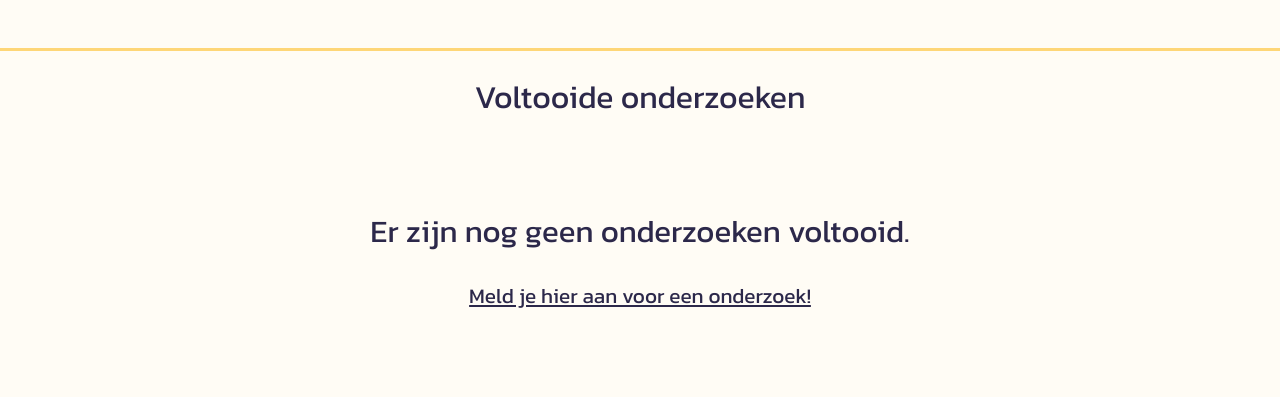
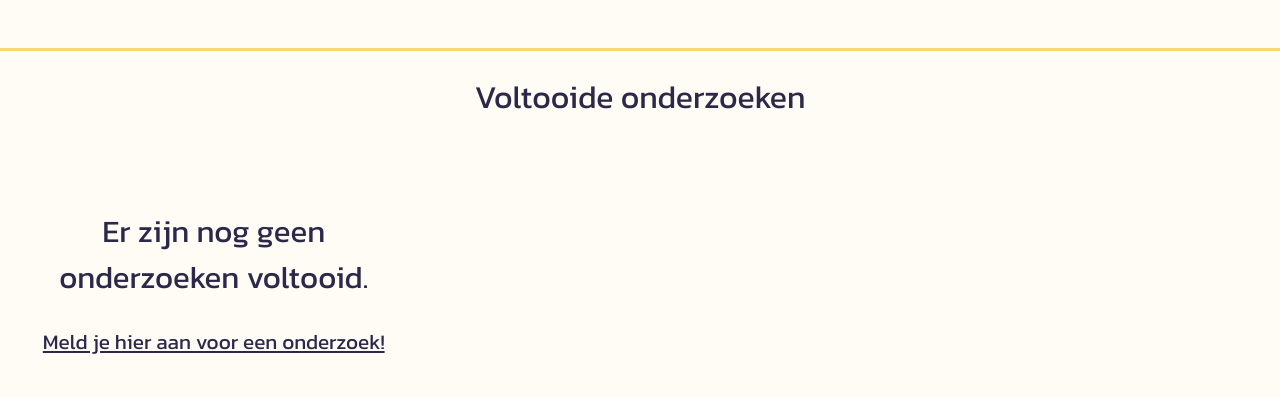
Before and after one commit to justalana/TLE1, a PHP site: page /profile.php in a window 1280 px wide. Shown: the part 921-1318 px from the top of the page. Before the commit the page ends 1229 px from the top, so only its background shows below. Run offline with PHP 8.4, Linux system fonts and the light colour scheme; the visitor is signed in with stand-in values (Sample User, id 1); data that the repository does not hold is empty.

Commit message:
Fix voltooide onderzoeken in grid (3 columns) CSS

```diff
--- a/css/profile.css
+++ b/css/profile.css
@@ -67,7 +67,8 @@
 }
 
 .exp-container {
-    display: flex;
+    display: grid;
+    grid-template-columns: 1fr 1fr 1fr;
     justify-content: center ;
     padding: 5vh 2vw;
     gap: 50px;
```
